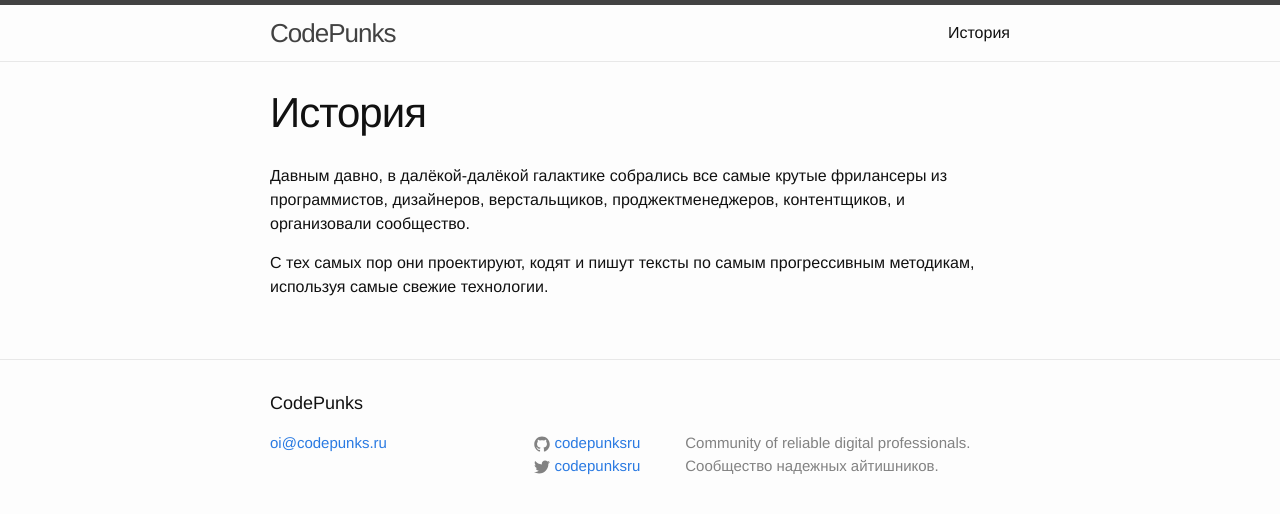
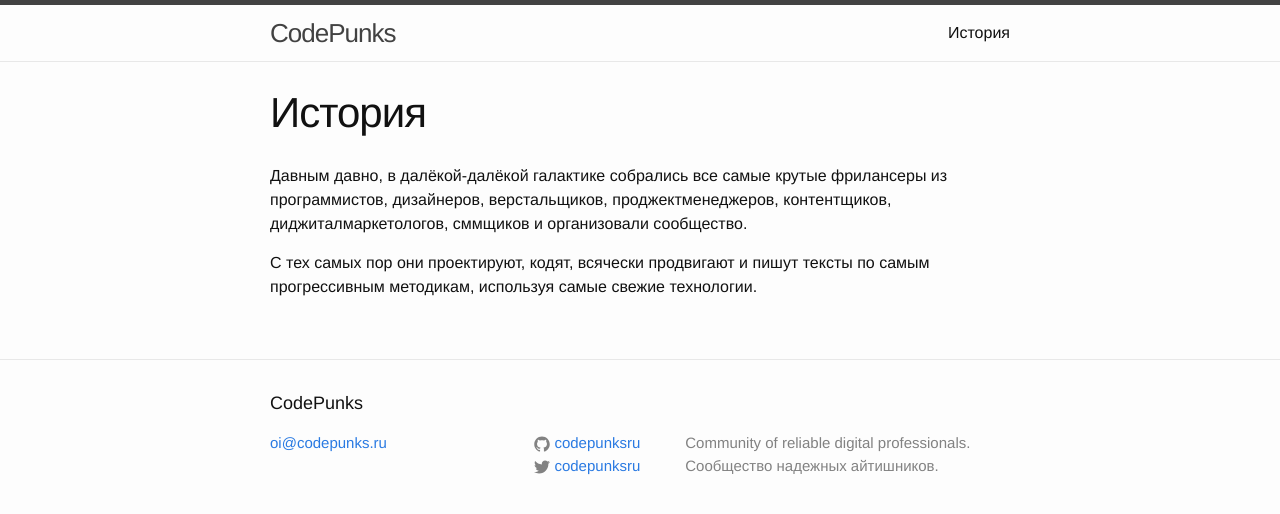
Before and after one commit to codepunksru/codepunksru.github.io, a Jekyll site: the page built from about.md, in a window 1280 px wide. Shown: the top 514 px of the page. Built offline with Jekyll 4.4.1, drawn with Linux system fonts in a browser that asks for light colours.

Commit message:
History update #1

```diff
--- a/about.md
+++ b/about.md
@@ -4,6 +4,6 @@ title: История
 permalink: /about/
 ---
 
-Давным давно, в далёкой-далёкой галактике собрались все самые крутые фрилансеры из программистов, дизайнеров, верстальщиков, проджектменеджеров, контентщиков, и организовали сообщество.
+Давным давно, в далёкой-далёкой галактике собрались все самые крутые фрилансеры из программистов, дизайнеров, верстальщиков, проджектменеджеров, контентщиков, диджиталмаркетологов, сммщиков и организовали сообщество.
 
-С тех самых пор они проектируют, кодят и пишут тексты по самым прогрессивным методикам, используя самые свежие технологии.
+С тех самых пор они проектируют, кодят, всячески продвигают и пишут тексты по самым прогрессивным методикам, используя самые свежие технологии.
```
